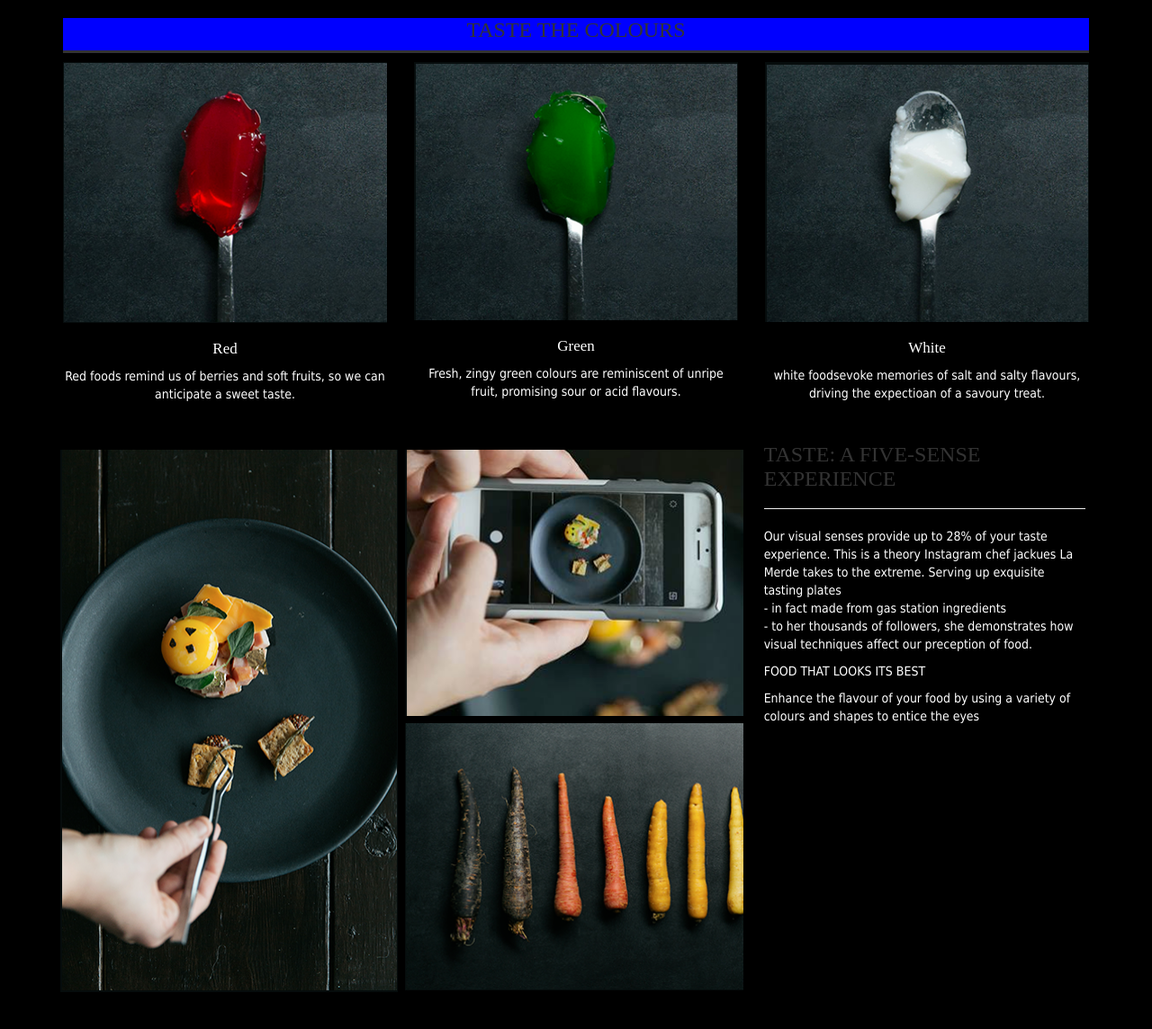
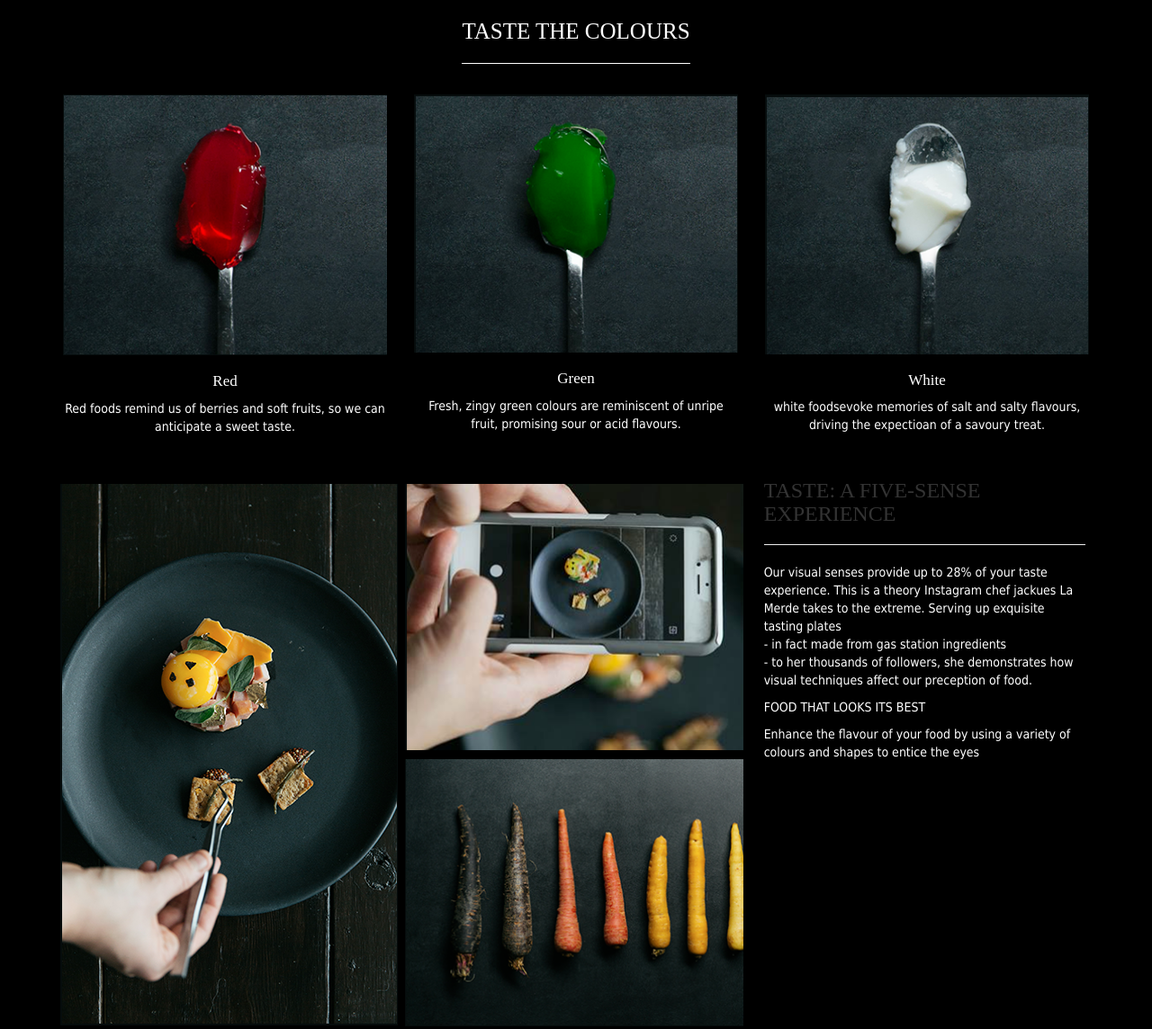
Before and after one commit to mahsaaparsa/ForntEndTest, a plain HTML site: page JuniorTest.html in a window 1280 px wide. Shown: the whole page at 90% size. Before the commit the page ends 1103 px from the top, so only its background shows below. Drawn offline with nearby package versions, Linux system fonts and the light colour scheme.

Commit message:
Header was corrected

```diff
--- a/JuniorTest.html
+++ b/JuniorTest.html
@@ -19,7 +19,7 @@
 <!--colours.png container-->
 <div class="container colours-container">
 	<div class="header">
-		<h3 class= "text-center">TASTE THE COLOURS</h3>
+		<button>TASTE THE COLOURS</button>
 
 	</div>
 	<div class="row">
@@ -60,7 +60,7 @@
 <div class="container shapes-container">
 	<div class="row">
 		<div class="col-sm-8">
-			<div class="row">  <!--flex container-->
+			<div class="row" id="imagebox">  <!--flex container-->
 			  	<div class="column">
 			    	<img src="shapes1.png" alt="food" onmousedown="openModal(event)">
 
--- a/Style.css
+++ b/Style.css
@@ -4,3 +4,49 @@ body {
     background-color: black;
     font-family: Futura;
 }
+
+@media screen and (min-width: 601px) {
+
+	button{
+		/*padding-left: 3%*/
+		padding: 1.5% 0%;
+	/*padding-bottom: 1.5%*/
+		border-bottom:1px solid white;
+		border-top: 0px;
+		border-left: 0px;
+		border-right: 0px;
+		background-color: black;
+		disabled: true;
+		margin-bottom: 3%;
+		text-align: center;
+		font-size: 25px;
+		font-family: Futura;
+		color: white;
+
+	}
+}
+
+@media screen and (max-width: 600px) {
+	button{
+		/*padding-left: 3%*/
+		padding: 1.5% 0%;
+	/*padding-bottom: 1.5%*/
+		border-bottom:1px solid white;
+		border-top: 0px;
+		border-left: 0px;
+		border-right: 0px;
+		background-color: black;
+		disabled: true;
+		margin-bottom: 3%;
+		text-align: center;
+		font-size: 15px;
+		font-family: Futura;
+		color: white;
+
+	}
+}
+
+
+button:hover{
+	cursor: default;
+}
--- a/shapesContainerStyle.css
+++ b/shapesContainerStyle.css
@@ -4,8 +4,6 @@
 
 
 p{
-	font-family: Tahoma;
-	color: white;
 }
 
 .shapes-container .col-sm-4 h3{
@@ -18,25 +16,26 @@ p{
     padding: 0 4px;
 }
 
-/* Create four equal columns that sits next to each other */
- .shapes-container .column {
-    flex: 50%;
-    max-width: 50%;
-    padding: 0 4px;
+#imagebox{
+	margin-bottom: 5%;
 }
 
-.shapes-container img {
-    margin-top: 8px;
+.shapes-container .column img {
+    margin-top: 10px;
     vertical-align: middle;
     justify-content: center;
     width: 100%;
     cursor: pointer;
+    padding: 0 4px;
 
 }
 
-.shapes-container img:hover {
+.shapes-container .column img:hover {
     cursor: pointer;
     opacity: 0.8;
+}
+article{
+	padding-top: 4px;
 }
 
 @media screen and (min-width: 601px) {
@@ -45,6 +44,7 @@ p{
 	    flex: 50%;
 	    max-width: 50%;
 	}
+
 }
 
 @media screen and (max-width: 600px) {
```
